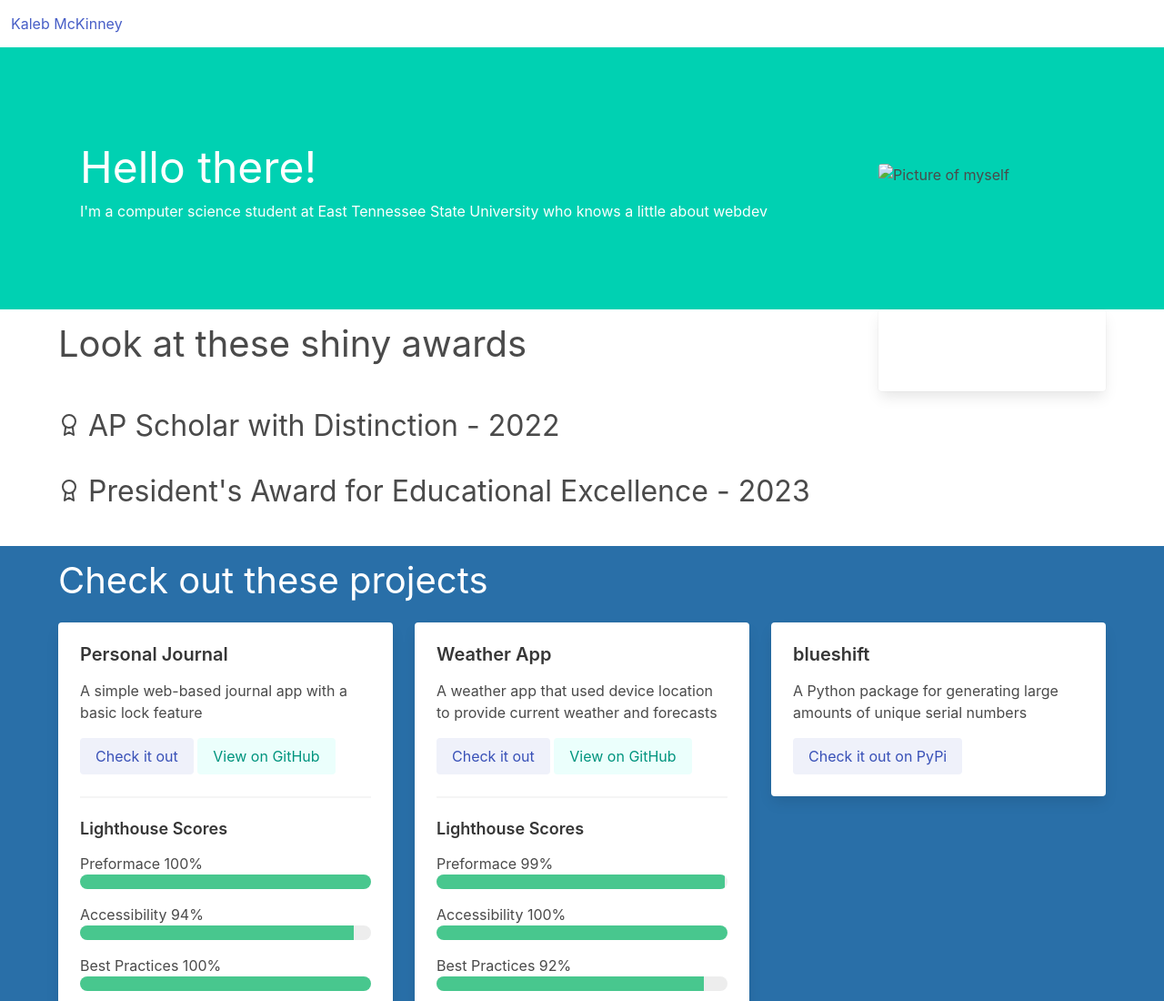
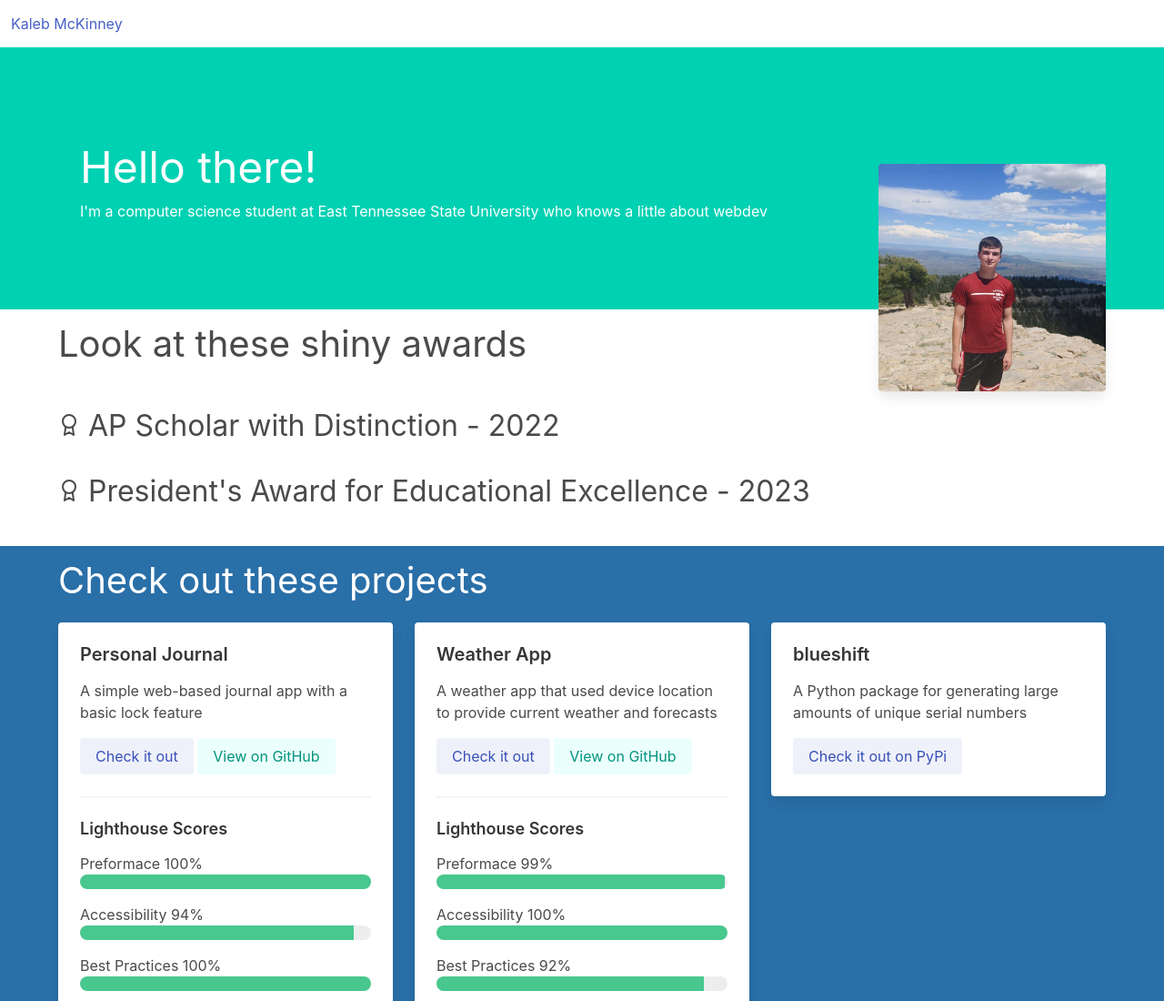
Before and after one commit to mckkaleb/mckkaleb.github.io, a plain HTML site: page index.html in a window 1280 px wide. Shown: the top 1100 px of the page at 91% size. Drawn offline with nearby package versions, Linux system fonts and the light colour scheme.

Commit message:
Update index.html

```diff
--- a/index.html
+++ b/index.html
@@ -28,7 +28,7 @@
       <div class="card is-pulled-right">
         <div class="card-image">
           <figure class="image is-1by1" id="pic">
-            <img src="/static/292031753_1242246002980134_544443723731797458_n.jpg" alt="Picture of myself" class="is-rounded">
+            <img src="292031753_1242246002980134_544443723731797458_n.jpg" alt="Picture of myself" class="is-rounded">
           </figure>
         </div>
       </div>
```
